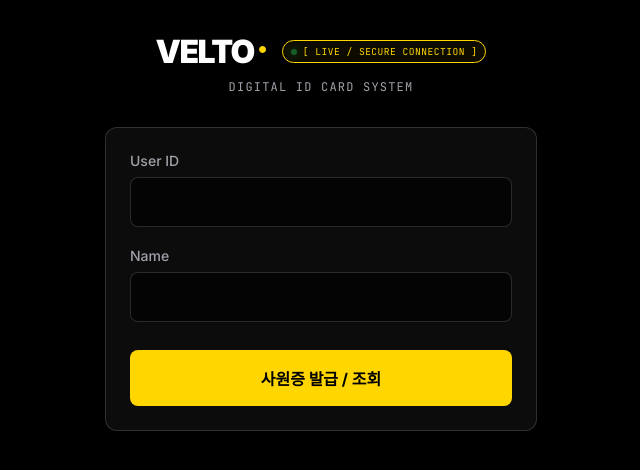
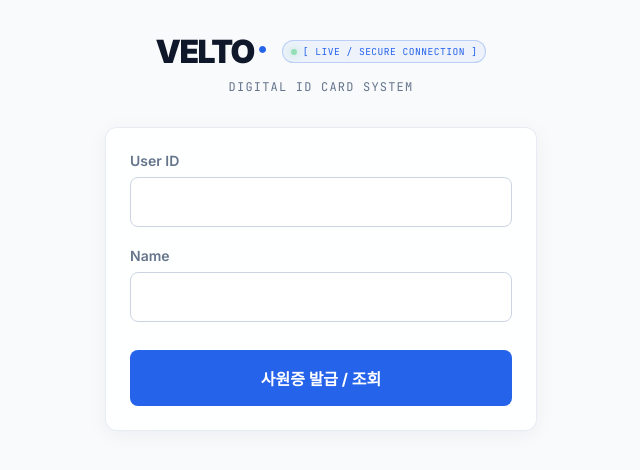
Before and after one commit to sojeong-im/velto-id-system, a React (Vite) app: page / in a window 1280 px wide. Shown: the top 470 px of the page, without its empty margins (319-959 px from the left). Built offline with nearby package versions, Linux system fonts and the light colour scheme.

Commit message:
Change entire site to light theme and replace yellow accent with premium blue

```diff
--- a/src/index.css
+++ b/src/index.css
@@ -1,11 +1,11 @@
 :root {
-  --color-bg: #000000;
-  --color-card-bg: rgba(15, 15, 15, 0.85);
-  --color-card-border: rgba(255, 255, 255, 0.15);
-  --color-text: #ffffff;
-  --color-text-muted: #a1a1aa;
-  --color-accent: #FFD600;
-  --color-accent-hover: #FACC15;
+  --color-bg: #f8fafc;
+  --color-card-bg: rgba(255, 255, 255, 0.85);
+  --color-card-border: rgba(226, 232, 240, 0.8);
+  --color-text: #0f172a;
+  --color-text-muted: #64748b;
+  --color-accent: #2563eb;
+  --color-accent-hover: #1d4ed8;
   --color-success: #22c55e;
 }
 
@@ -44,6 +44,7 @@ body {
   -webkit-backdrop-filter: blur(20px);
   border: 1px solid var(--color-card-border);
   border-radius: 12px;
+  box-shadow: 0 4px 20px rgba(15, 23, 42, 0.05);
 }
 
 /* Typography & Header */
@@ -90,10 +91,10 @@ h1 {
   display: flex;
   align-items: center;
   gap: 6px;
-  border: 1px solid var(--color-accent);
+  border: 1px solid rgba(37, 99, 235, 0.25);
   padding: 4px 8px;
   border-radius: 20px;
-  background: rgba(255, 214, 0, 0.05);
+  background: rgba(37, 99, 235, 0.05);
 }
 
 .live-dot {
@@ -133,13 +134,13 @@ h1 {
 
 .input-group label {
   font-size: 0.875rem;
-  font-weight: 500;
+  font-weight: 600;
   color: var(--color-text-muted);
 }
 
 .input-field {
-  background: rgba(0, 0, 0, 0.6);
-  border: 1px solid var(--color-card-border);
+  background: #ffffff;
+  border: 1px solid #cbd5e1;
   border-radius: 8px;
   padding: 14px 16px;
   color: var(--color-text);
@@ -156,7 +157,7 @@ h1 {
 
 .btn-primary {
   background-color: var(--color-accent);
-  color: #000000;
+  color: #ffffff;
   border: none;
   border-radius: 8px;
   padding: 16px;
```
